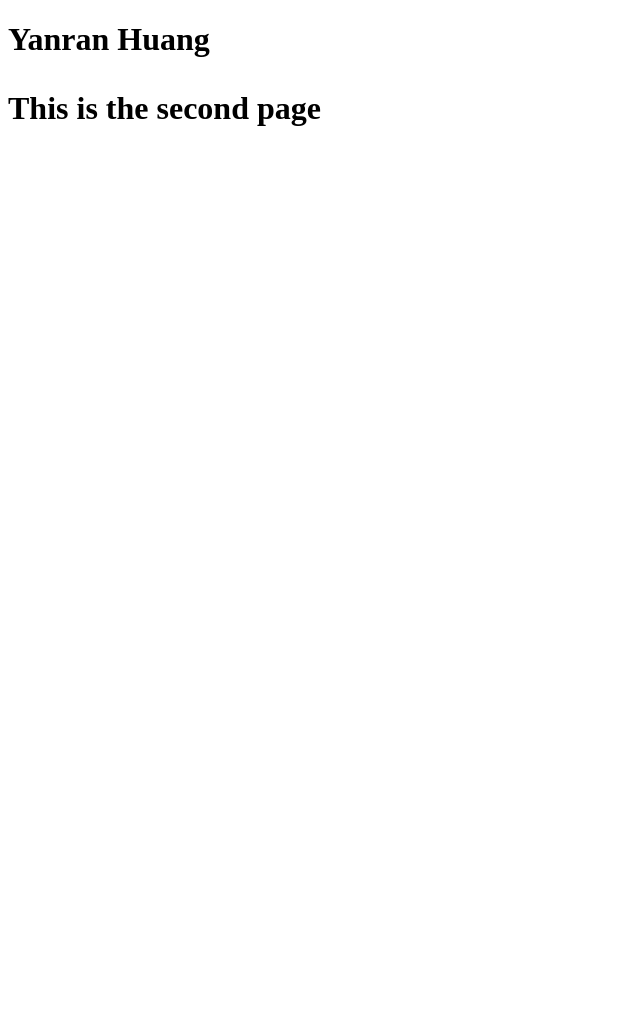
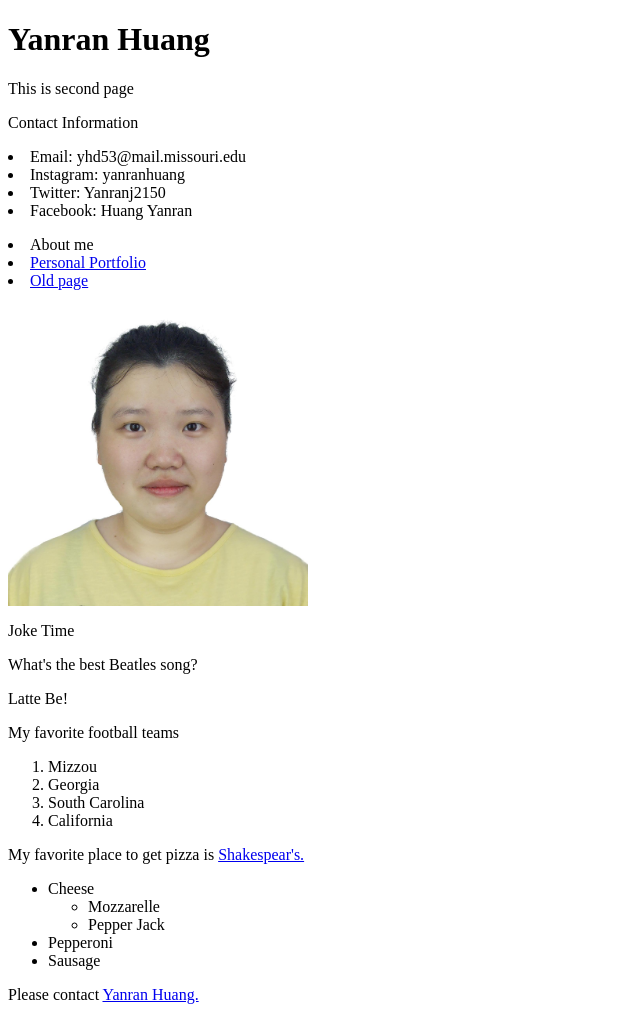
Before and after one commit to J4502-FS18/yanran, a plain HTML site: page Secondpage.html in a window 1280 px wide. Shown: the whole page, without its empty margins (0-640 px from the left). Before the commit the page ends 800 px from the top, so only its background shows below. Drawn offline with Linux system fonts and the light colour scheme.

Commit message:
second page

```diff
--- a/Secondpage.html
+++ b/Secondpage.html
@@ -4,12 +4,58 @@
 <html xmlns="http://www.w3.org/1999/xhtml">
 
 <head>
-	<title>	Yanran Huang </title>
+	<title>	Yanran Huang's Website</title>
 	<meta http-equiv="content-type"
 		content="text/html;charset=utf-8" />
 </head>
 
 <body>
 <!--This is a comment. It won't show up in your browser, only in the page source-->
-	<h1> Yanran Huang</hi>
-  <p> This is the second page</p>
+<h1> Yanran Huang</h1>
+<p>This is second page</p>
+
+  <p>Contact Information
+    <li>Email: yhd53@mail.missouri.edu</li>
+    <li>Instagram: yanranhuang</li>
+    <li>Twitter: Yanranj2150</li>
+    <li>Facebook: Huang Yanran</li>
+  </p>
+
+  <p>
+    <li>About me</li>
+    <li><a href="https://huangyanran1116.wixsite.com/portfolio" target="_blank">Personal Portfolio</a></li>
+    <li><a href="oldpage.html">Old page</a></li>
+  </p>
+
+<a href="mailto:yhd53@mail.missouri.edu">
+  <img src="YanranH.jpg" alt="My Photo" width="300px"/>
+</a>
+
+<p>Joke Time</p>
+  <p>What's the best Beatles song?</p>
+  <p>Latte Be!</p>
+
+<p>My favorite football teams</p>
+  <ol>
+    <li>Mizzou</li>
+    <li>Georgia</li>
+    <li>South Carolina</li>
+    <li>California</li>
+  </ol>
+
+<p>My favorite place to get pizza is <a target="_blank" href="https://shakespeares.com/">Shakespear's.</a></p>
+<ul>
+  <li>Cheese</li>
+    <ul>
+      <li>Mozzarelle</li>
+      <li>Pepper Jack</li>
+    </ul>
+  <li>Pepperoni</li>
+  <li>Sausage</li>
+</ul>
+
+<p>Please contact <a href="mailto:yhd53@mail.missouri.edu">Yanran Huang.</a></p>
+
+</body>
+
+</html>
```
Also changed, not shown: 1 other file.
